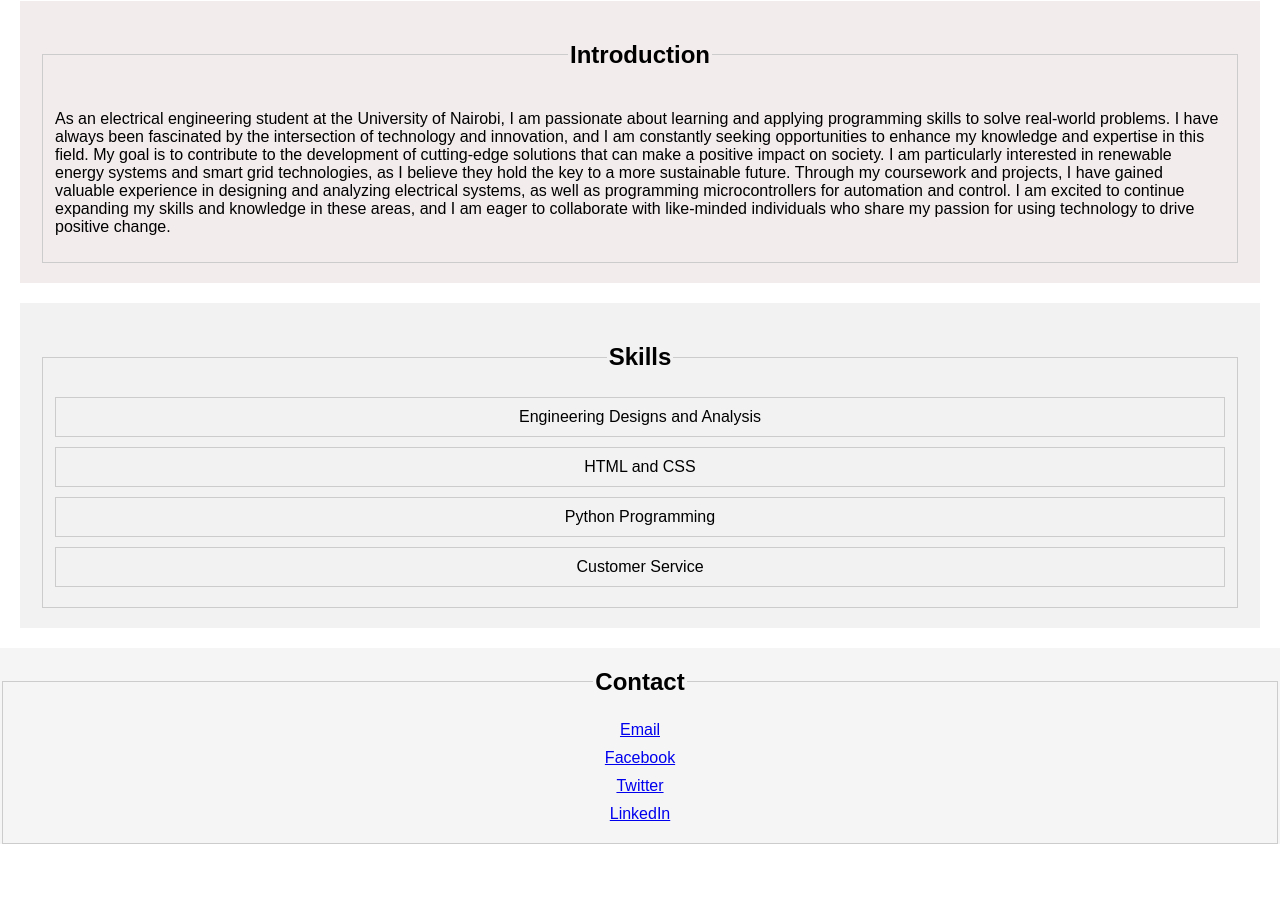
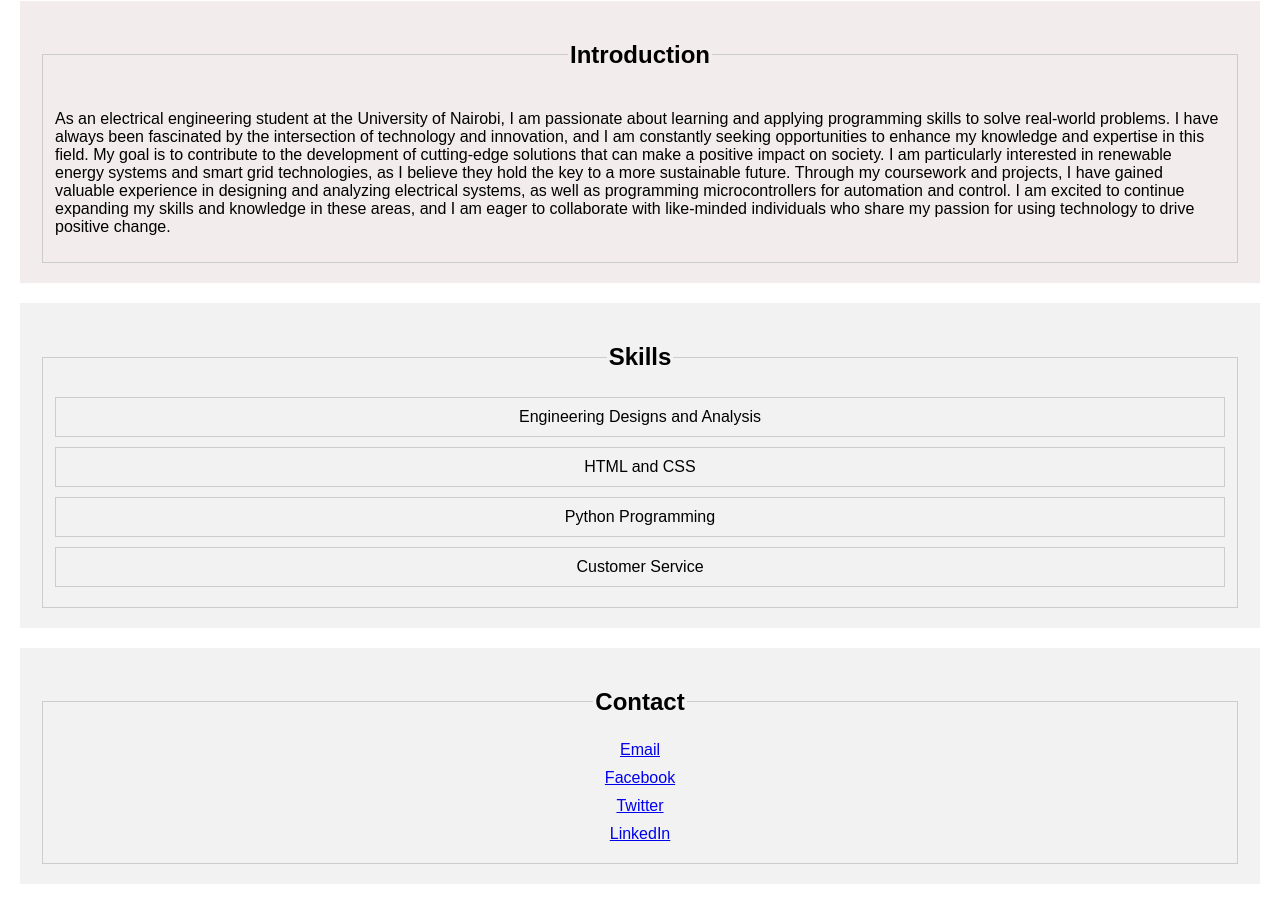
Before and after one commit to Joseph-Mbugua/Webdev-assignments, a website built with Vite: page index.html in a window 1280 px wide. Shown: the part 79-983 px from the top of the page. Before the commit the page ends 923 px from the top, so only its background shows below. Built offline with nearby package versions, Linux system fonts and the light colour scheme.

Commit message:
third commit

```diff
--- a/styles.css
+++ b/styles.css
@@ -24,7 +24,7 @@ header {
 
 }
 
-#skills {
+#skills, #contact {
   background-color: #f2f2f2;
   margin: 20px;
   padding: 20px;
@@ -44,15 +44,6 @@ header {
   border: 1px solid #ccc;
   padding: 10px;
   margin-bottom: 10px;
-}
-
-#contact {
-  background-color: #f5f5f5;
-  margin: auto;
-  padding: auto;
-  bottom: 0;
-  max-width: 100%;
-  text-align: center;
 }
 div{
   max-width: 100%;
@@ -99,7 +90,6 @@ legend {
   #contact {
     position: relative;
     padding-top: 10px;
-    margin: auto;
     max-width: 100%;
 
   }
```
